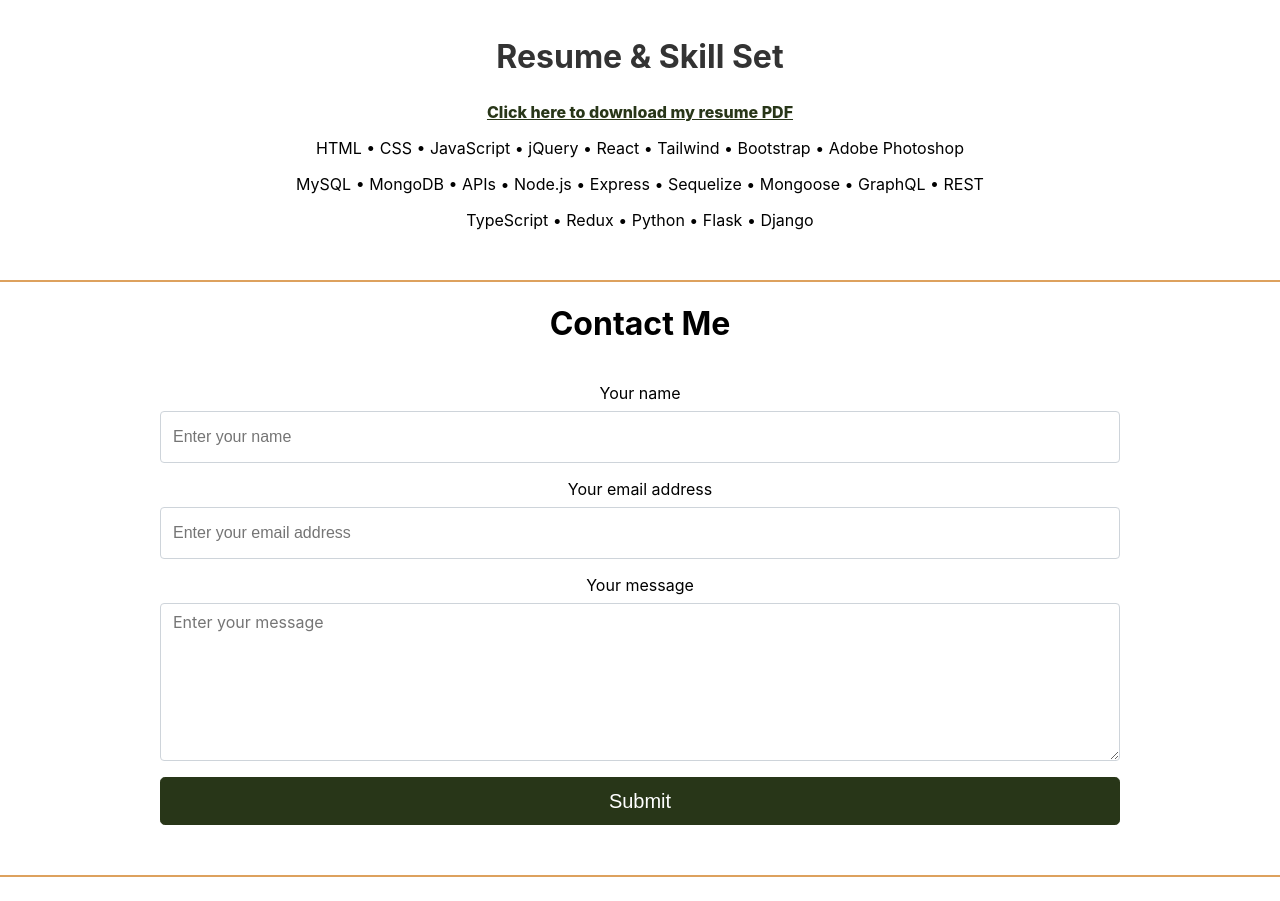
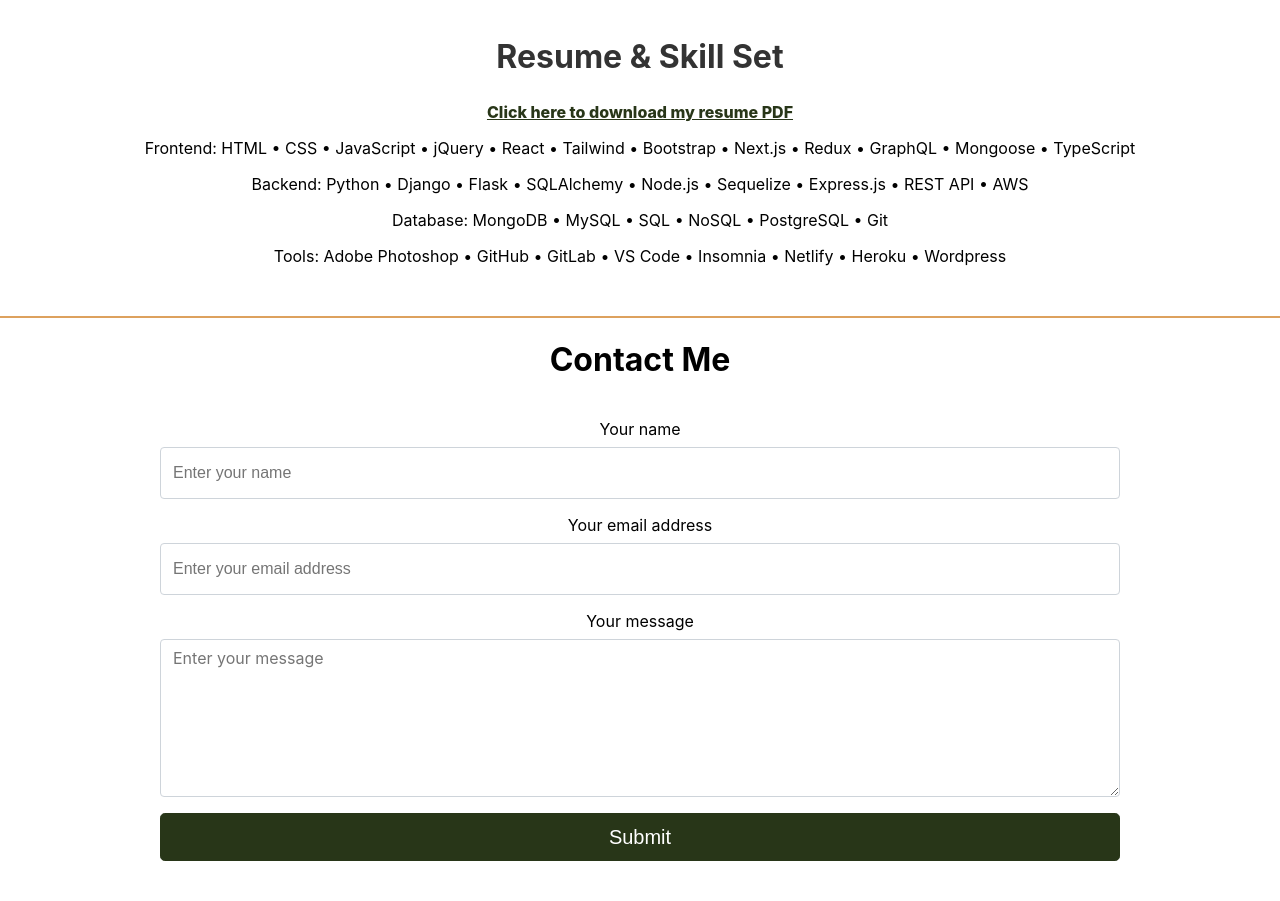
Before and after one commit to jenstem/react-portfolio, a React (Create React App) app: page / in a window 1280 px wide. Shown: the part 5980-6881 px from the top of the page. Built offline with nearby package versions, Linux system fonts and the light colour scheme.

Commit message:
Update skills section

```diff
--- a/src/Pages/resume.js
+++ b/src/Pages/resume.js
@@ -13,9 +13,20 @@ export default function Resume() {
                     <a href={resumeDoc} target="_blank" rel="noreferrer" className='download-resume'>Click here to download my resume PDF</a>
                 </span>{" "}
             </p>
-                <p>HTML &#x2022; CSS &#x2022; JavaScript &#x2022; jQuery &#x2022; React &#x2022; Tailwind &#x2022; Bootstrap &#x2022; Adobe Photoshop</p>
-                <p>MySQL &#x2022; MongoDB &#x2022; APIs &#x2022; Node.js &#x2022; Express &#x2022; Sequelize &#x2022; Mongoose &#x2022; GraphQL &#x2022; REST</p>
-                <p className='add-space'>TypeScript &#x2022; Redux &#x2022; Python &#x2022; Flask &#x2022; Django</p>
+                <p>Frontend:
+                    HTML &#x2022; CSS &#x2022; JavaScript &#x2022; jQuery &#x2022; React &#x2022; Tailwind &#x2022; Bootstrap &#x2022; Next.js &#x2022;
+                    Redux &#x2022; GraphQL &#x2022; Mongoose &#x2022; TypeScript</p>
+
+                <p>Backend:
+                    Python &#x2022; Django &#x2022; Flask &#x2022; SQLAlchemy &#x2022; Node.js &#x2022; Sequelize &#x2022; Express.js &#x2022; REST API &#x2022; AWS</p>
+
+                <p>Database:
+                    MongoDB &#x2022; MySQL &#x2022; SQL &#x2022; NoSQL &#x2022; PostgreSQL &#x2022; Git</p>
+
+                <p>Tools:
+                    Adobe Photoshop &#x2022; GitHub &#x2022; GitLab &#x2022; VS Code &#x2022; Insomnia &#x2022; Netlify &#x2022;
+                    Heroku &#x2022; Wordpress </p>
+                <p className='add-space'> </p>
             <div className="bar"></div>
         </div>
     );
```
